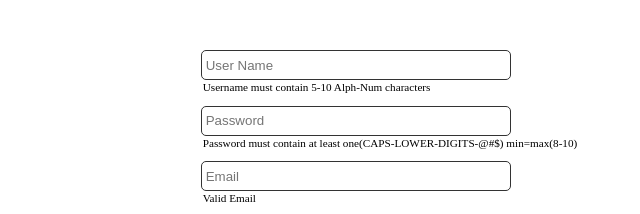
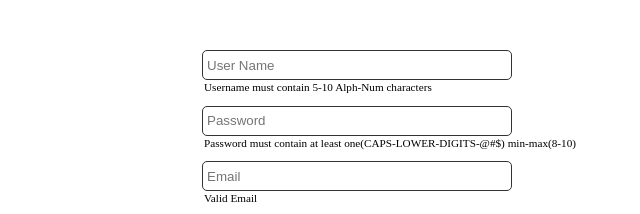
Before and after one commit to sijujacobs/webpractice, a plain HTML site: page pages/regex.html in a window 1280 px wide. Shown: the top 214 px of the page, 251-891 px from the left. Drawn offline with nearby package versions, Linux system fonts and the light colour scheme.

Commit message:
updated regex

```diff
--- a/pages/regex.html
+++ b/pages/regex.html
@@ -32,7 +32,7 @@
         />
         <p class="formLabel">
           Password must contain at least one(CAPS-LOWER-DIGITS-@#$)
-          min=max(8-10)
+          min-max(8-10)
         </p>
         <input class="formField" type="text" name="email" placeholder="Email" />
         <p class="formLabel">Valid Email</p>
```
